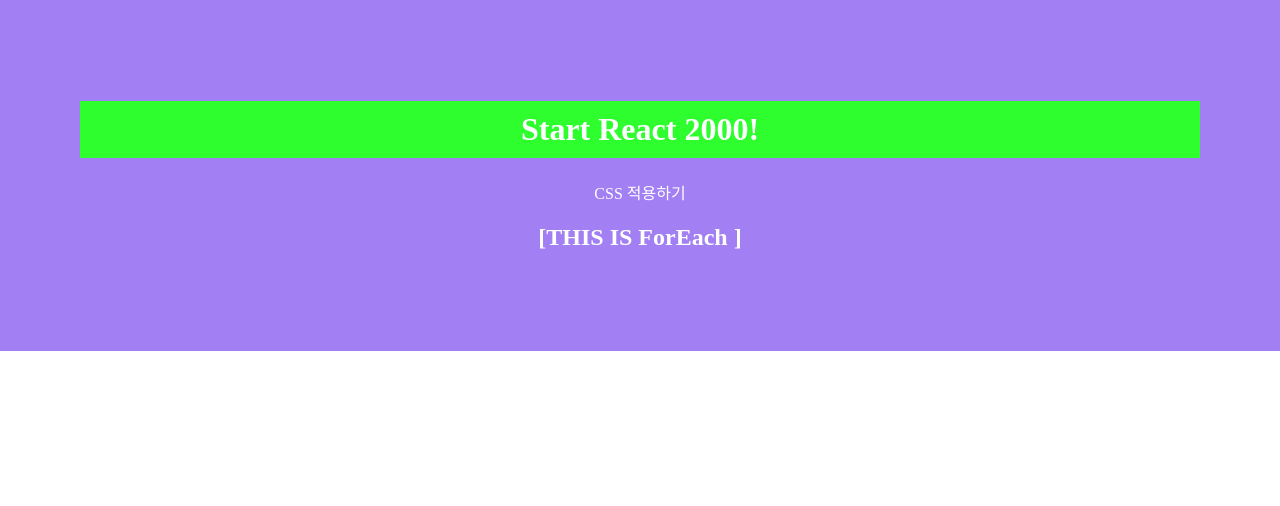
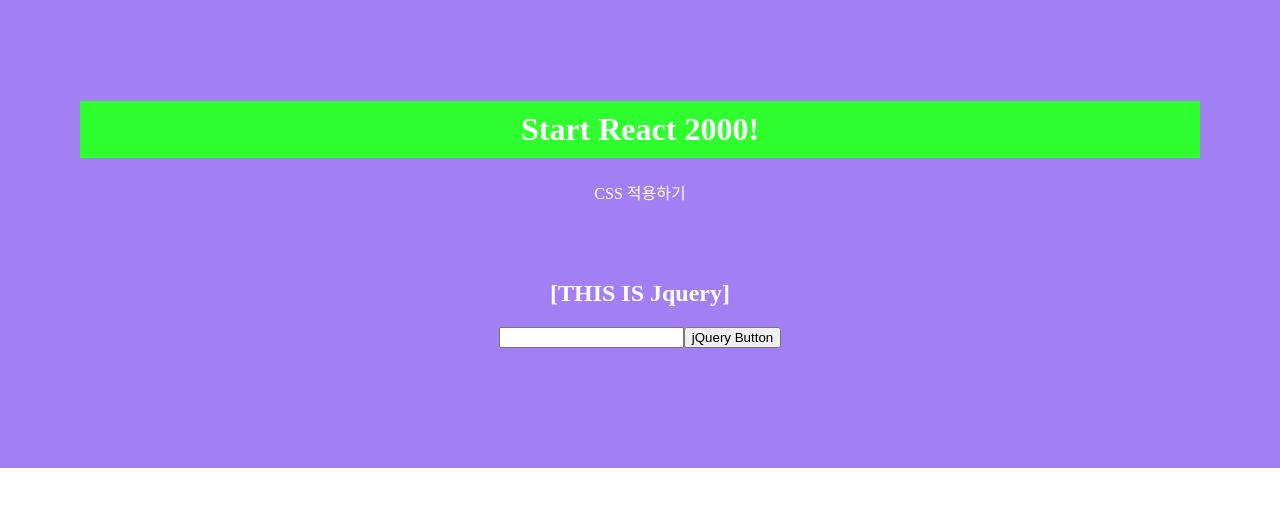
Before and after one commit to writingdeveloper/React.js-200-examples, a React (Create React App) app in the folder client/: page / in a window 1280 px wide. Shown: the top 506 px of the page. Built offline with nearby package versions, Linux system fonts and the light colour scheme.

Commit message:
Update App.js

```diff
--- a/client/src/App.js
+++ b/client/src/App.js
@@ -1,13 +1,13 @@
 import React from 'react';
 import './App.css';
-import ForEach from './R014_ForEach'
+import Jquery from './R016_Jquery'
 
 function App() {
   return (
     <div>
       <h1>Start React 2000!</h1>
       <p>CSS 적용하기</p>
-      <ForEach />
+      <Jquery />
     </div>
   );
 }
```
